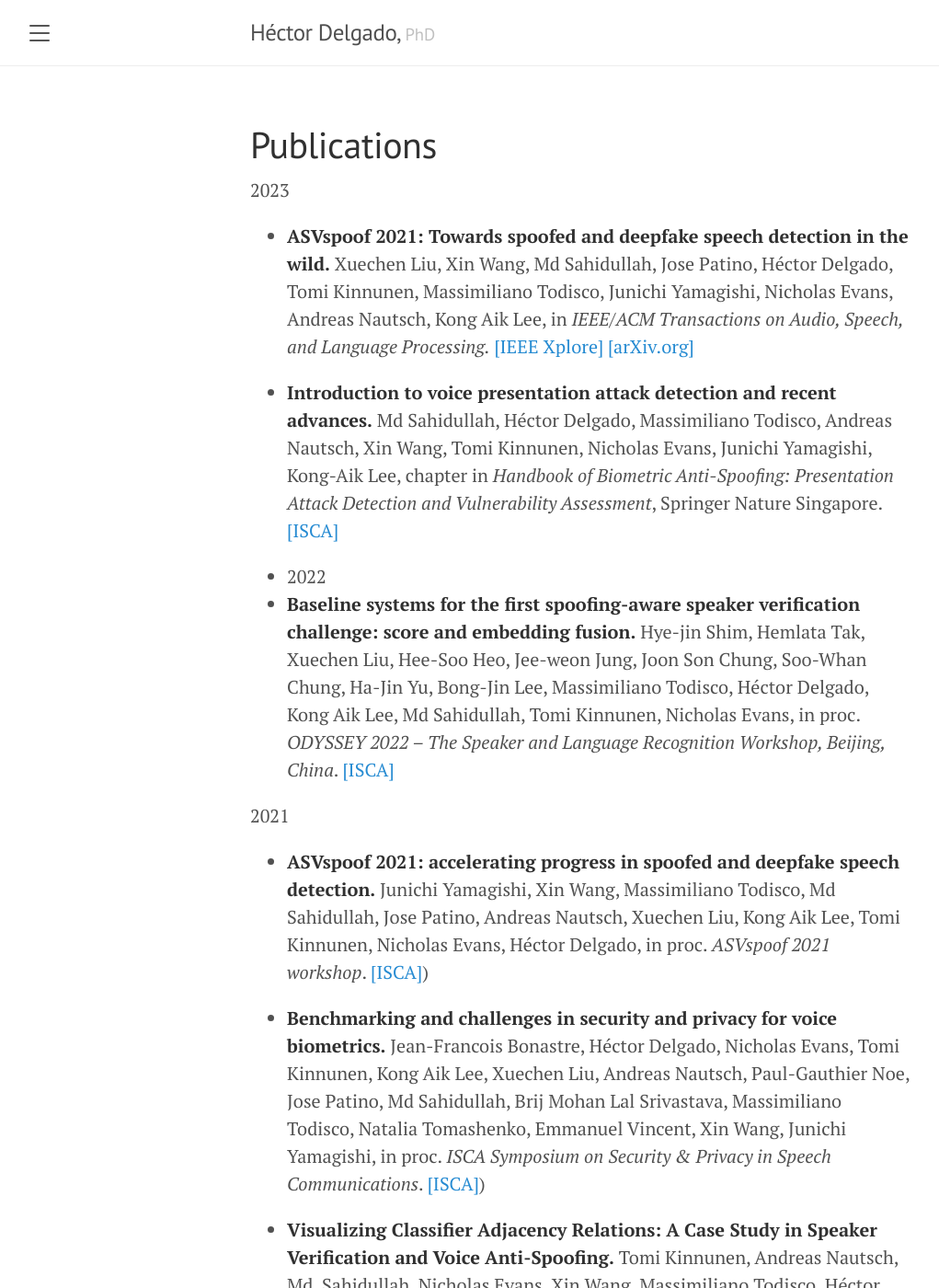
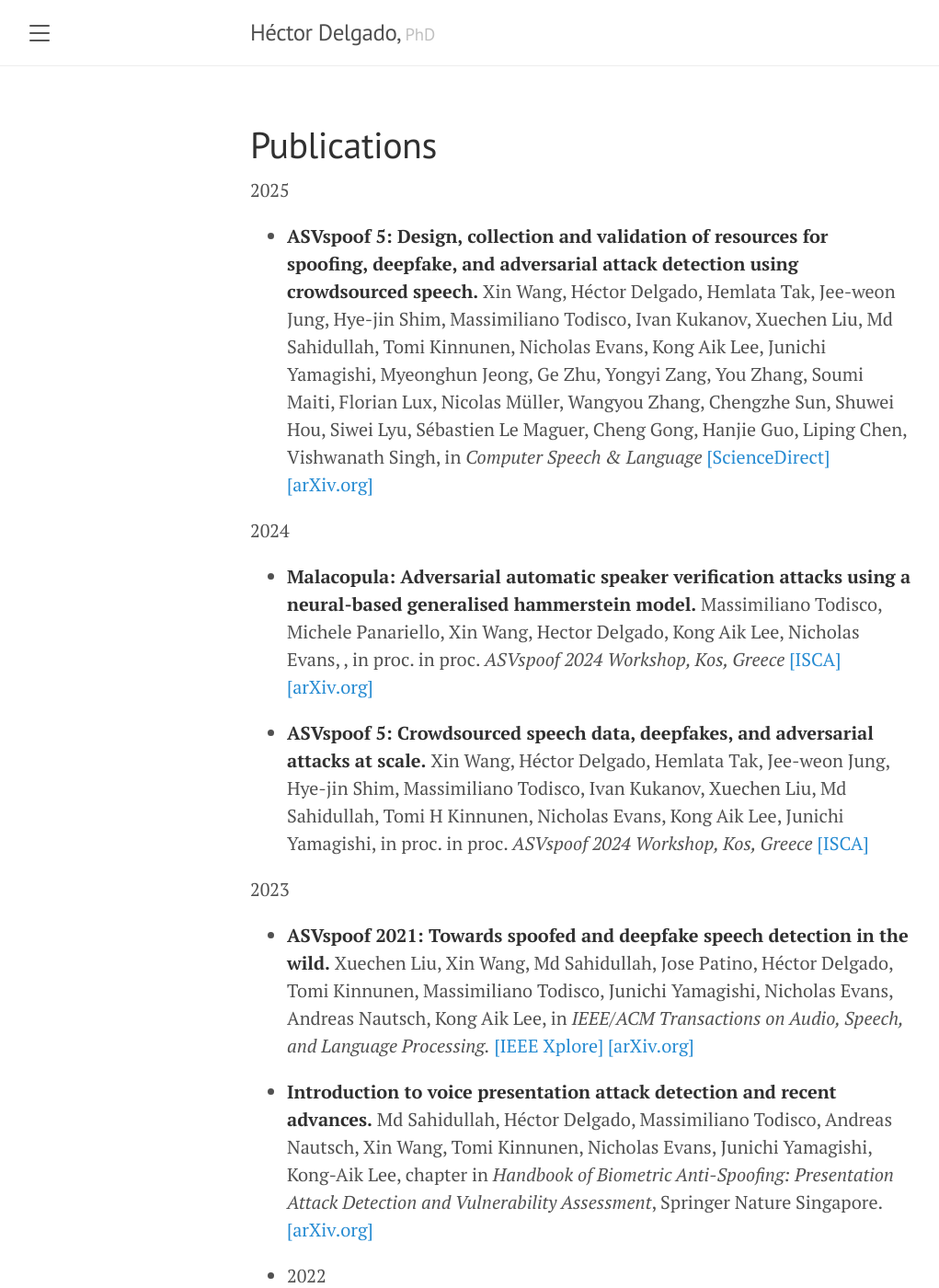
Before and after one commit to h-delgado/h-delgado.github.io, a Jekyll site: the page built from publications/index.md, in a window 1280 px wide and 1400 px high. Shown: the whole window at 92% size, without its empty margins (8-1029 px from the left). Built offline with Jekyll 4.4.1, drawn with Linux system fonts in a browser that asks for light colours.

Commit message:
Update index.md

```diff
--- a/publications/index.md
+++ b/publications/index.md
@@ -3,10 +3,18 @@ layout: page
 title: Publications
 ---
 
+2025
+* **ASVspoof 5: Design, collection and validation of resources for spoofing, deepfake, and adversarial attack detection using crowdsourced speech.** Xin Wang, Héctor Delgado, Hemlata Tak, Jee-weon Jung, Hye-jin Shim, Massimiliano Todisco, Ivan Kukanov, Xuechen Liu, Md Sahidullah, Tomi Kinnunen, Nicholas Evans, Kong Aik Lee, Junichi Yamagishi, Myeonghun Jeong, Ge Zhu, Yongyi Zang, You Zhang, Soumi Maiti, Florian Lux, Nicolas Müller, Wangyou Zhang, Chengzhe Sun, Shuwei Hou, Siwei Lyu, Sébastien Le Maguer, Cheng Gong, Hanjie Guo, Liping Chen, Vishwanath Singh, in _Computer Speech & Language_ [[ScienceDirect]](https://www.sciencedirect.com/science/article/pii/S0885230825000506) [[arXiv.org]](https://arxiv.org/abs/2502.08857)
+
+2024
+* **Malacopula: Adversarial automatic speaker verification attacks using a neural-based generalised hammerstein model.** Massimiliano Todisco, Michele Panariello, Xin Wang, Hector Delgado, Kong Aik Lee, Nicholas Evans, , in proc. in proc. _ASVspoof 2024 Workshop, Kos, Greece_ [[ISCA]](https://www.isca-archive.org/asvspoof_2024/todisco24_asvspoof.html) [[arXiv.org]](https://arxiv.org/abs/2408.09300)
+
+* **ASVspoof 5: Crowdsourced speech data, deepfakes, and adversarial attacks at scale.** Xin Wang, Héctor Delgado, Hemlata Tak, Jee-weon Jung, Hye-jin Shim, Massimiliano Todisco, Ivan Kukanov, Xuechen Liu, Md Sahidullah, Tomi H Kinnunen, Nicholas Evans, Kong Aik Lee, Junichi Yamagishi, in proc. in proc. _ASVspoof 2024 Workshop, Kos, Greece_ [[ISCA]](https://www.isca-archive.org/asvspoof_2024/wang24_asvspoof.html)
+
 2023
 * **ASVspoof 2021: Towards spoofed and deepfake speech detection in the wild.** Xuechen Liu, Xin Wang, Md Sahidullah, Jose Patino, Héctor Delgado, Tomi Kinnunen, Massimiliano Todisco, Junichi Yamagishi, Nicholas Evans, Andreas Nautsch, Kong Aik Lee, in _IEEE/ACM Transactions on Audio, Speech, and Language Processing._ [[IEEE Xplore]](https://ieeexplore.ieee.org/abstract/document/10155166) [[arXiv.org]](https://arxiv.org/abs/2210.02437)
 
-* **Introduction to voice presentation attack detection and recent advances.** Md Sahidullah, Héctor Delgado, Massimiliano Todisco, Andreas Nautsch, Xin Wang, Tomi Kinnunen, Nicholas Evans, Junichi Yamagishi, Kong-Aik Lee, chapter in _Handbook of Biometric Anti-Spoofing: Presentation Attack Detection and Vulnerability Assessment_, Springer Nature Singapore. [[ISCA]](https://www.isca-speech.org/archive/odyssey_2022/shim22_odyssey.html)
+* **Introduction to voice presentation attack detection and recent advances.** Md Sahidullah, Héctor Delgado, Massimiliano Todisco, Andreas Nautsch, Xin Wang, Tomi Kinnunen, Nicholas Evans, Junichi Yamagishi, Kong-Aik Lee, chapter in _Handbook of Biometric Anti-Spoofing: Presentation Attack Detection and Vulnerability Assessment_, Springer Nature Singapore. [[arXiv.org]](https://arxiv.org/abs/1901.01085)
 
 *
 2022
```
